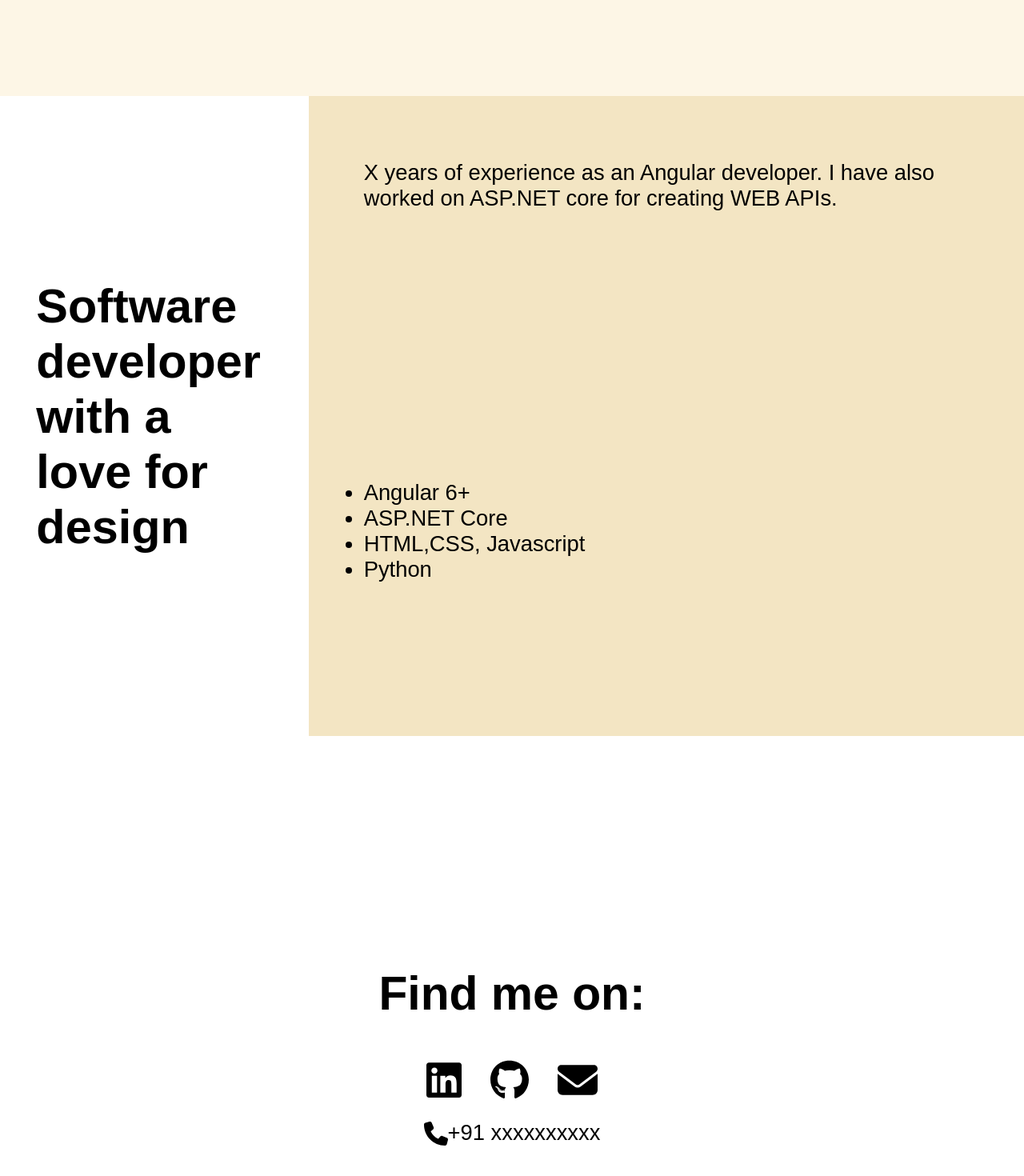
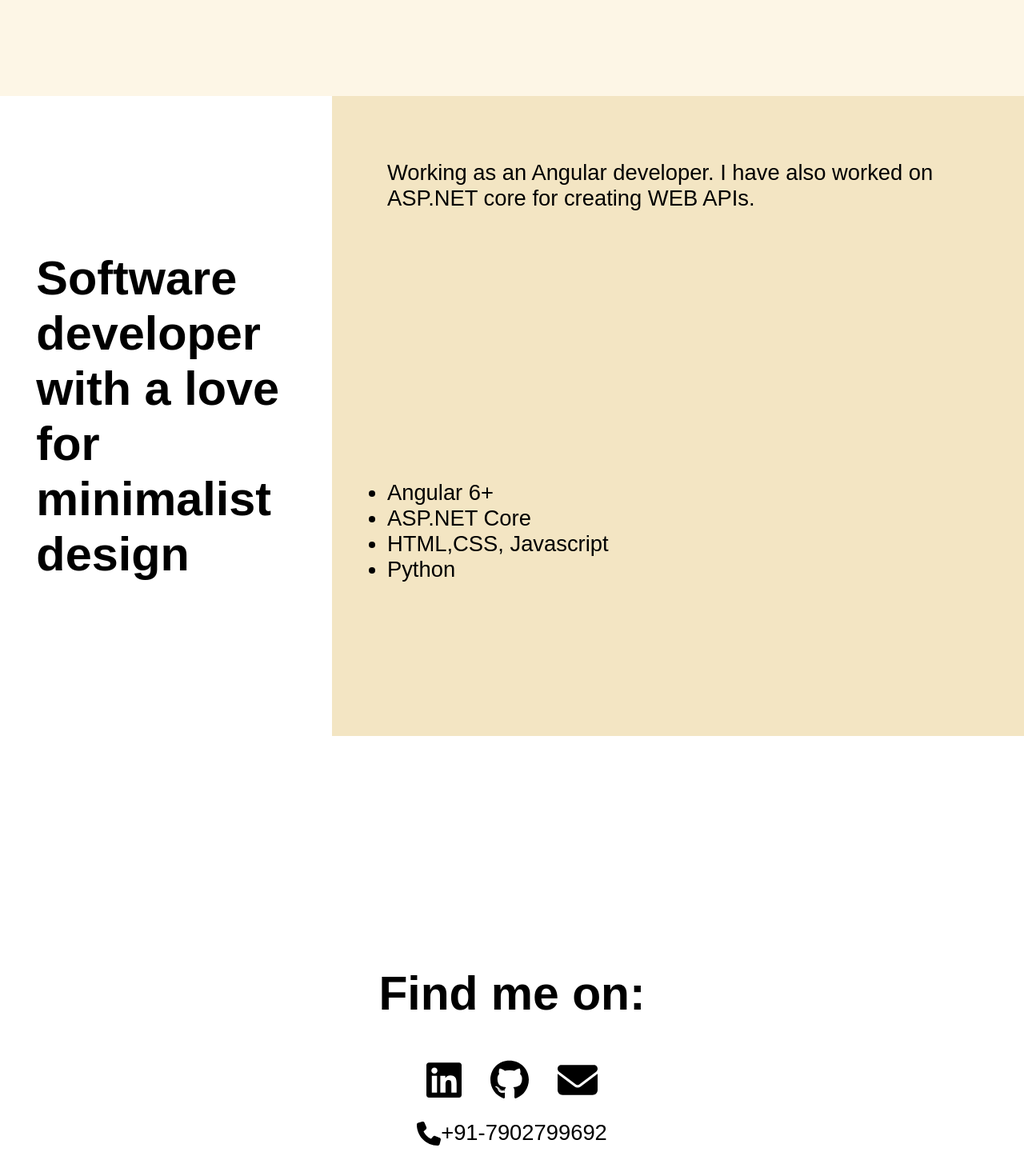
Before and after one commit to AbhishekAjoy/portfolio, an Angular app: page / in a window 1280 px wide. Shown: the part 768-2238 px from the top of the page at 80% size. Built offline with nearby package versions, Linux system fonts and the light colour scheme; a web font is replaced by a local one.

Commit message:
about and contact updated

```diff
--- a/src/app/about/about.component.html
+++ b/src/app/about/about.component.html
@@ -1,10 +1,10 @@
 <div class="about-container">
     <div class="caption">
-       <h1>Software developer <br/>with a love for design</h1>
+       <h1>Software developer <br/>with a love for minimalist design</h1>
     </div>
     <div class="desc">
         <div class="experience">
-            X years of experience as an Angular developer.
+            Working as an Angular developer.
             I have also worked on ASP.NET core for creating WEB APIs.
         </div>
 
--- a/src/app/contact/contact.component.html
+++ b/src/app/contact/contact.component.html
@@ -14,7 +14,7 @@
     </div>
     <div id = "phone">
         <img src="../../assets/phone-solid.svg" alt="phone">
-        <p>+91 xxxxxxxxxx</p>
+        <p>+91-7902799692</p>
     </div>
 
 </div>
```
